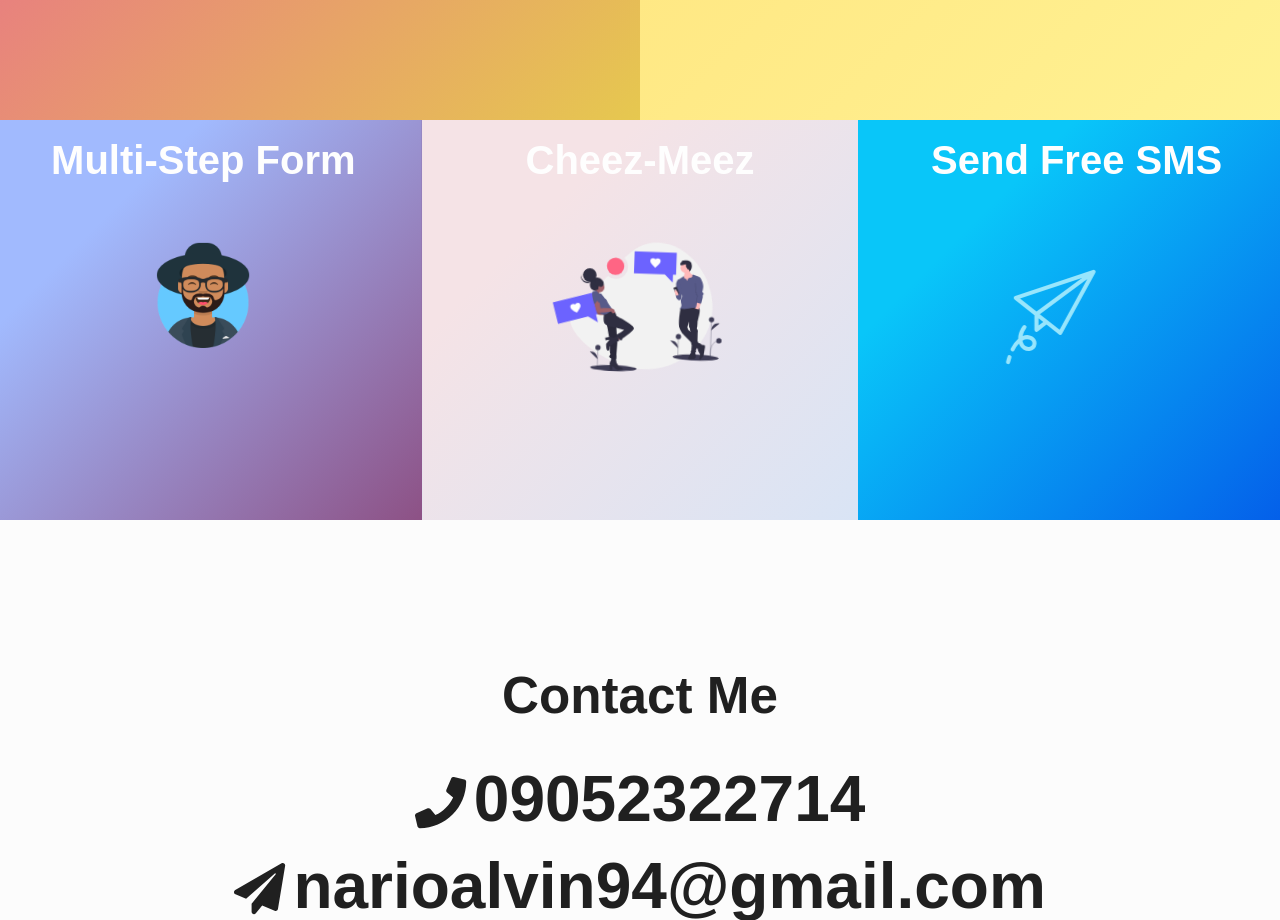
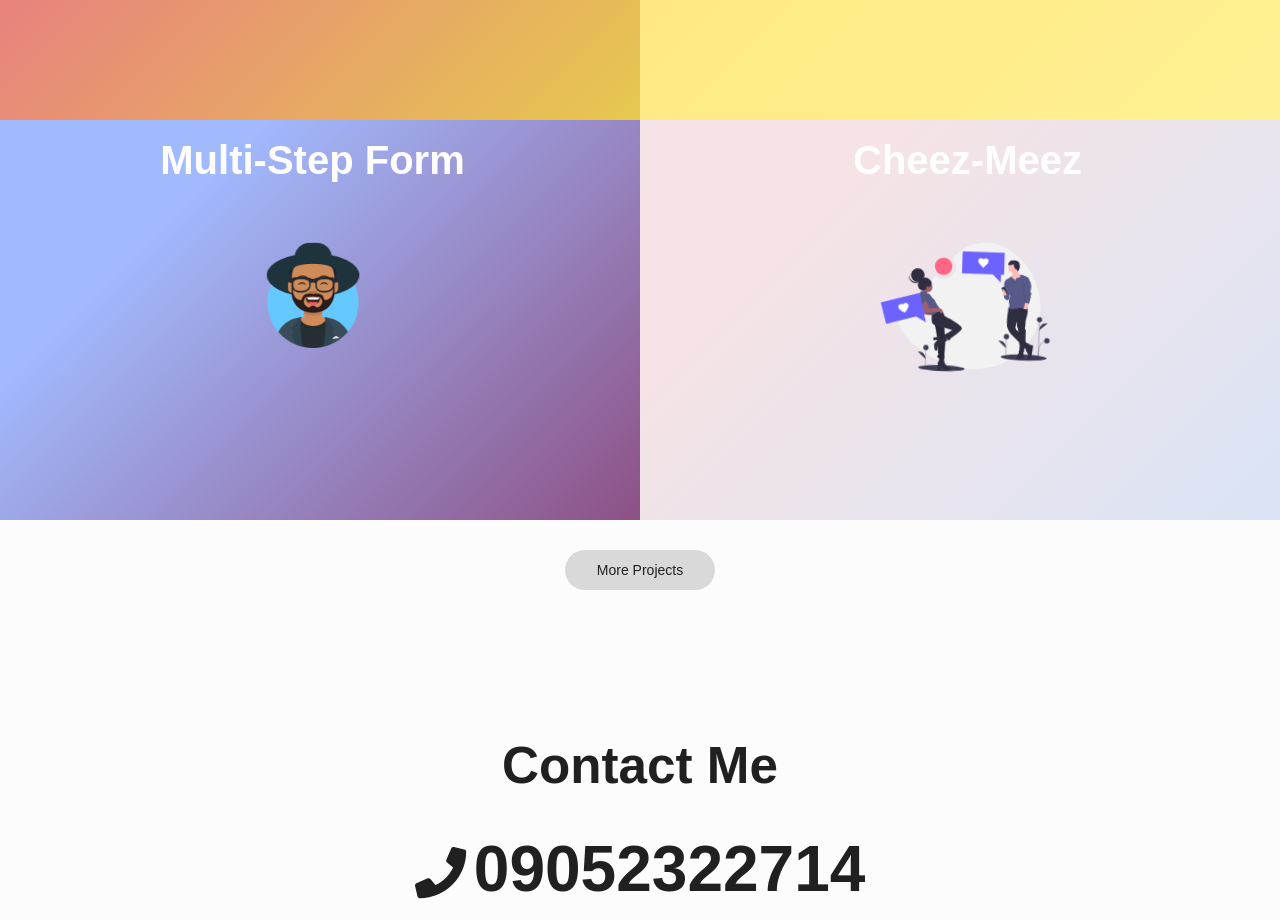
Before and after one commit to narioalvin/portfolio, a Vue app: page / in a window 1280 px wide. Shown: the part 1880-2800 px from the top of the page. Built offline with nearby package versions, Linux system fonts and the light colour scheme; a web font is replaced by a local one.

Commit message:
add dev search project

```diff
--- a/src/App.vue
+++ b/src/App.vue
@@ -341,6 +341,29 @@
   }
 }
 
+.shake {
+  animation: shake 2s ease infinite;
+}
+@keyframes shake {
+  0%,
+  100% {
+    transform: translateX(0);
+  }
+  10%,
+  30%,
+  50%,
+  70%,
+  90% {
+    transform: translateX(-10px);
+  }
+  20%,
+  40%,
+  60%,
+  80% {
+    transform: translateX(10px);
+  }
+}
+
 .bounce-in-right {
   animation: bounce-in-right 2s ease infinite;
 }
--- a/src/views/Project.vue
+++ b/src/views/Project.vue
@@ -44,6 +44,11 @@
         </b-col>
       </b-row>
     </div>
+    <center>
+      <b-button v-if="!loadMoreClicked" @click="loadMore" class="load-more" pill
+        >More Projects</b-button
+      >
+    </center>
   </section>
 </template>
 
@@ -93,7 +98,7 @@
           isImageComponent: false,
           imageWidth: '100',
           animationClass: 'bounce',
-          size: '4',
+          size: '6',
         },
         {
           projectName: 'Cheez-Meez',
@@ -106,13 +111,14 @@
           isImageComponent: false,
           imageWidth: '170',
           animationClass: 'swing',
-          size: '4',
+          size: '6',
         },
+      ],
+      moreProjects: [
         {
           projectName: 'Send Free SMS',
           projectBackTitle: 'React',
-          projectBackDescription:
-            `A web application that you can send free SMS using Nexmo. Please use it responsibly because my subscription is free and I only have two-dollar credit. :P `,
+          projectBackDescription: `A web application that you can send free SMS using Nexmo. Please use it responsibly because my subscription is free and I only have two-dollar credit. :P `,
           projectNo: 'project-five',
           projectLink: 'https://narioalvin.github.io/react-send-sms/',
           image: 'mail.svg',
@@ -121,12 +127,31 @@
           animationClass: 'bounce-in-right',
           size: '4',
         },
+        {
+          projectName: 'Dev Search',
+          projectBackTitle: 'Vue',
+          projectBackDescription: `A web application for Software Developers to search for jobs using GitHub Jobs API.`,
+          projectNo: 'project-six',
+          projectLink: 'https://narioalvin.github.io/vue-dev-search/',
+          image: 'work.svg',
+          isImageComponent: false,
+          imageWidth: '100',
+          animationClass: 'shake',
+          size: '4',
+        },
       ],
+      loadMoreClicked: false
     };
   },
   methods: {
     flipProject() {
       //FOR CLICKING PROJECTS ON MOBILE
+    },
+    loadMore() {
+      this.loadMoreClicked = true;
+      this.moreProjects.forEach(project => {
+        this.projects.push(project);
+      });
     },
   },
 };
@@ -179,6 +204,10 @@
   @include projectBg(#045de9, #09c6f9);
 }
 
+.project-six {
+  @include projectBg(#a4508b, #5f0a87);
+}
+
 .project-icon {
   position: relative;
   top: 50px;
@@ -191,6 +220,7 @@
 
 .flip {
   position: relative;
+  transition: 4s;
   > .front,
   > .back {
     display: block;
@@ -256,4 +286,19 @@
     }
   }
 }
+
+.load-more {
+  width: 150px;
+  background: #d9d9d9;
+  color: #202020;
+  border: 0;
+  font-size: 14px;
+  margin-top: 30px;
+  height: 40px;
+
+  &:hover {
+    background: #202020;
+    color: #ffffff;
+  }
+}
 </style>
```
Also changed, not shown: src/assets/image/work.svg (added).
